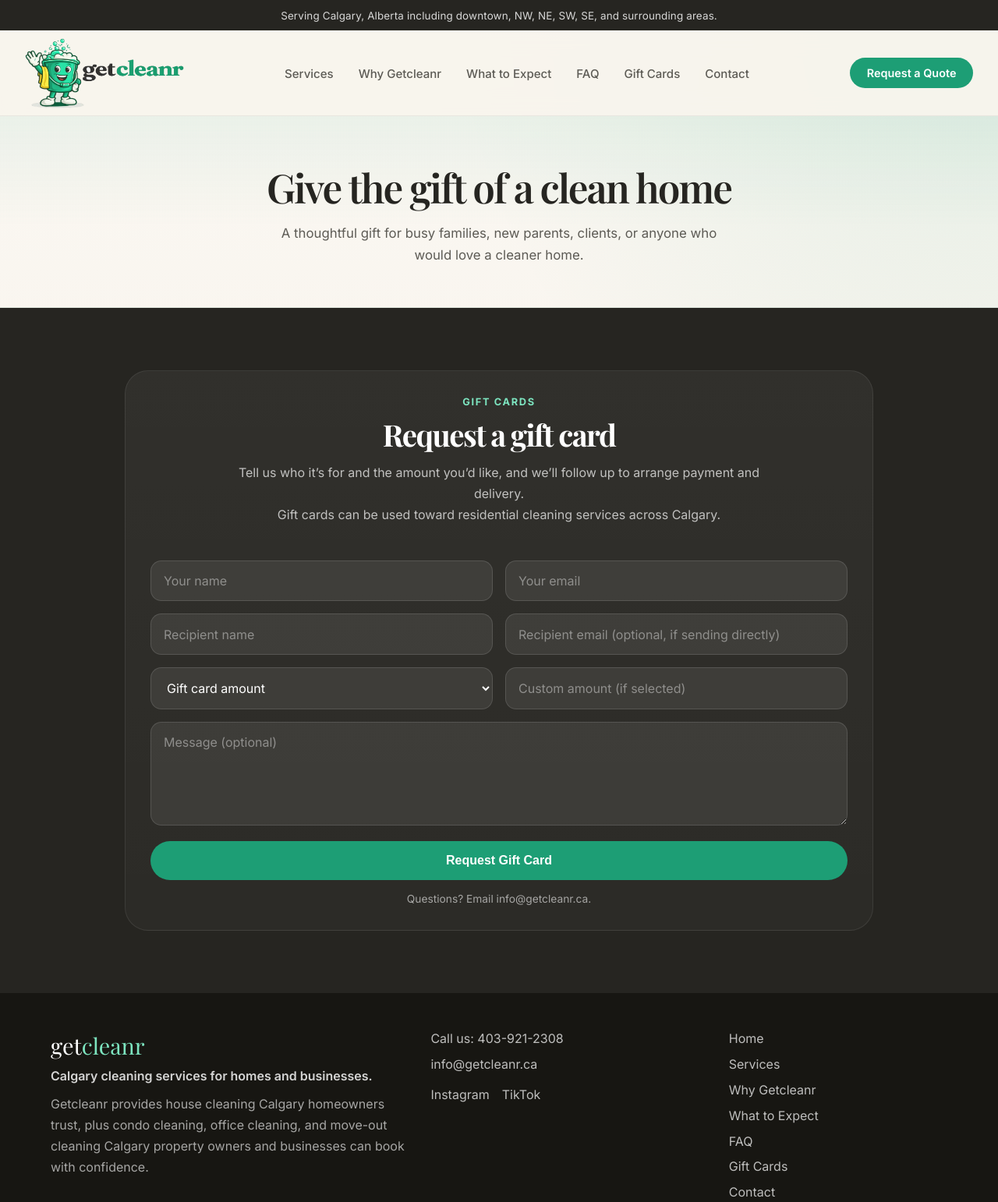
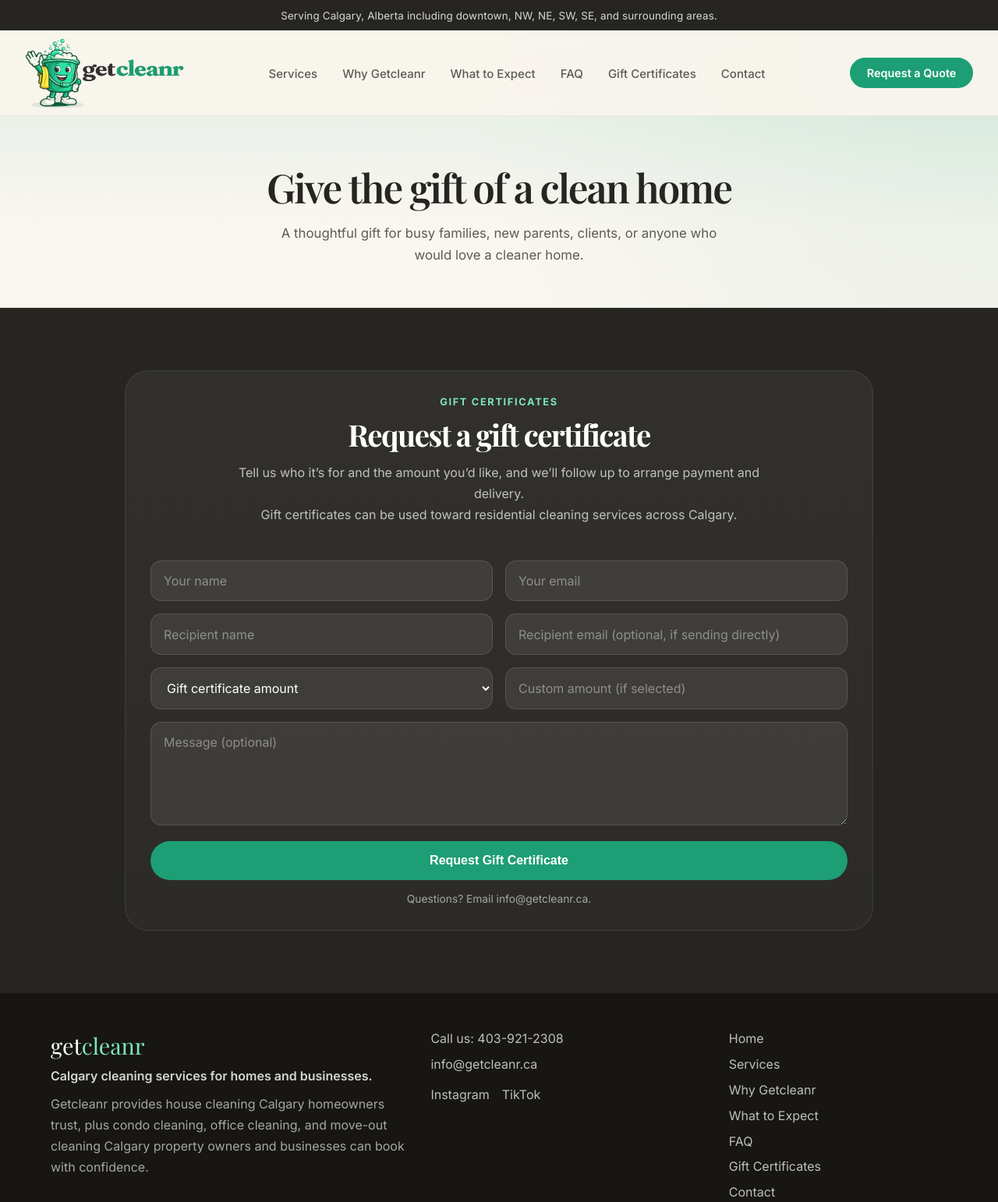
Before and after one commit to bzherk/GetCleanr-v2, a plain HTML site: page gift-cards.html in a window 1280 px wide. Shown: the top 1542 px of the page at 78% size. Drawn offline with nearby package versions, Linux system fonts and the light colour scheme.

Commit message:
gift certificate update

```diff
--- a/gift-cards.html
+++ b/gift-cards.html
@@ -3,8 +3,8 @@
 <head>
 <meta charset="UTF-8">
 <meta name="viewport" content="width=device-width, initial-scale=1.0">
-<title>Gift Cards | Getcleanr Calgary Cleaning</title>
-<meta name="description" content="Purchase a Getcleanr cleaning gift card for friends, family, or clients in Calgary.">
+<title>Gift Certificates | Getcleanr Calgary Cleaning</title>
+<meta name="description" content="Purchase a Getcleanr cleaning gift certificate for friends, family, or clients in Calgary.">
 <meta property="og:image" content="https://bzherk.github.io/GetCleanr-v2/preview.jpg?v=1">
 
 <link rel="apple-touch-icon" sizes="180x180" href="/apple-touch-icon.png">
@@ -32,7 +32,7 @@
     <li><a href="why-getcleanr.html">Why Getcleanr</a></li>
     <li><a href="what-to-expect.html">What to Expect</a></li>
     <li><a href="faq.html">FAQ</a></li>
-    <li><a href="gift-cards.html">Gift Cards</a></li>
+    <li><a href="gift-cards.html">Gift Certificates</a></li>
     <li><a href="index.html#contact">Contact</a></li>
   </ul>
   <a class="nav-cta" href="index.html#contact">Request a Quote</a>
@@ -46,15 +46,15 @@
 <section class="contact" id="gift-cards">
   <div class="contact-shell">
     <div class="contact-head">
-      <div class="section-tag">Gift cards</div>
-      <h2>Request a gift card</h2>
+      <div class="section-tag">Gift certificates</div>
+      <h2>Request a gift certificate</h2>
       <p class="section-sub">Tell us who it’s for and the amount you’d like, and we’ll follow up to arrange payment and delivery.</p>
-      <p class="section-sub">Gift cards can be used toward residential cleaning services across Calgary.</p>
+      <p class="section-sub">Gift certificates can be used toward residential cleaning services across Calgary.</p>
     </div>
 
     <form class="contact-form" action="https://api.web3forms.com/submit" method="POST">
       <input type="hidden" name="access_key" value="82939cad-c95d-423d-b3a6-6d3cef311908">
-      <input type="hidden" name="subject" value="Gift card request from getcleanr.ca">
+      <input type="hidden" name="subject" value="Gift certificate request from getcleanr.ca">
       <input type="hidden" name="from_name" value="Getcleanr Website">
       <input type="checkbox" name="botcheck" style="display:none;">
 
@@ -70,7 +70,7 @@
 
       <div class="form-row">
         <select class="form-input" name="gift_amount" required>
-          <option value="" disabled selected>Gift card amount</option>
+          <option value="" disabled selected>Gift certificate amount</option>
           <option value="$100">$100</option>
           <option value="$150">$150</option>
           <option value="$200">$200</option>
@@ -81,7 +81,7 @@
 
       <textarea class="form-input" rows="5" name="message" placeholder="Message (optional)"></textarea>
 
-      <button class="form-submit" type="submit">Request Gift Card</button>
+      <button class="form-submit" type="submit">Request Gift Certificate</button>
     </form>
 
     <div class="contact-note">Questions? Email info@getcleanr.ca.</div>
@@ -113,7 +113,7 @@
       <a href="why-getcleanr.html">Why Getcleanr</a>
       <a href="what-to-expect.html">What to Expect</a>
       <a href="faq.html">FAQ</a>
-      <a href="gift-cards.html">Gift Cards</a>
+      <a href="gift-cards.html">Gift Certificates</a>
       <a href="index.html#contact">Contact</a>
     </div>
   </div>
```
Also changed, not shown: faq.html (+2 -2 lines), index.html (+2 -2 lines), what-to-expect.html (+2 -2 lines), why-getcleanr.html (+2 -2 lines).
